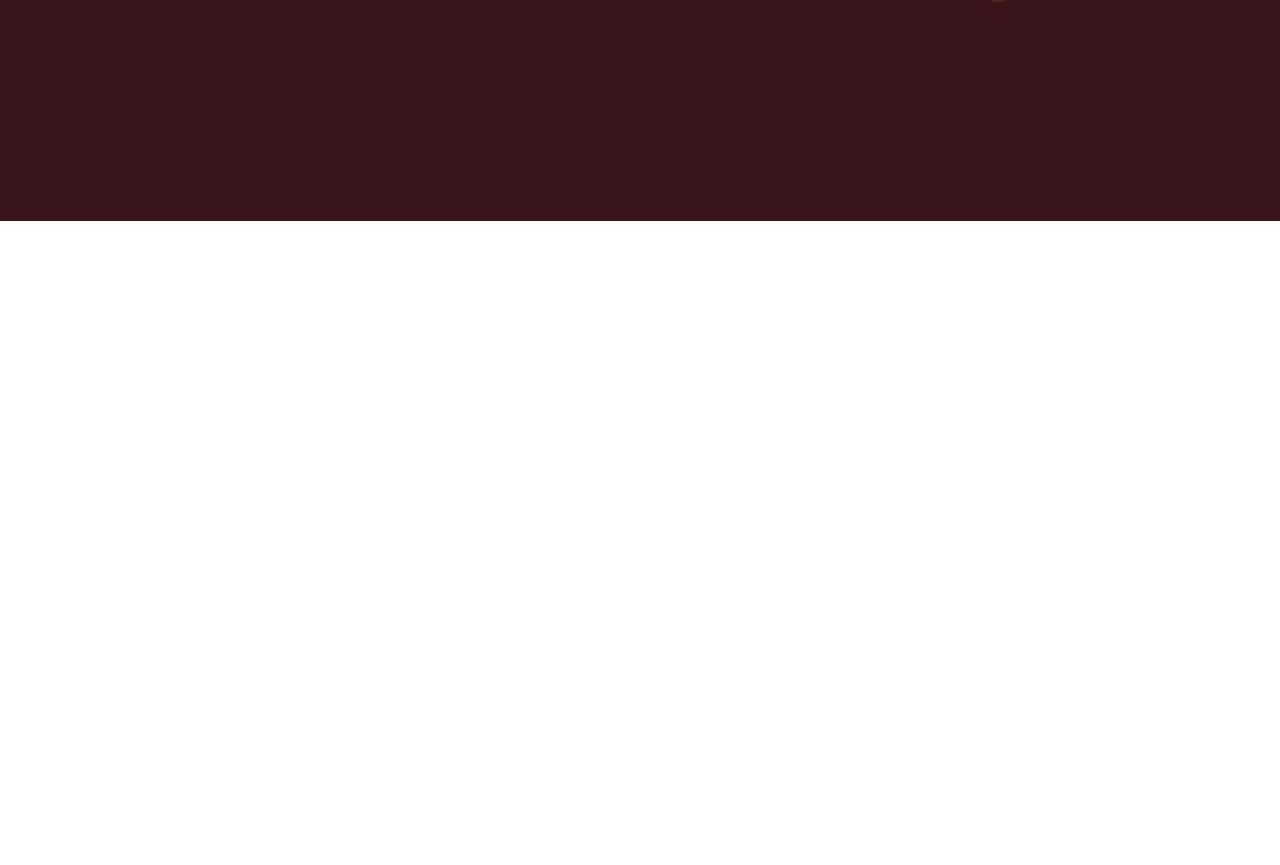
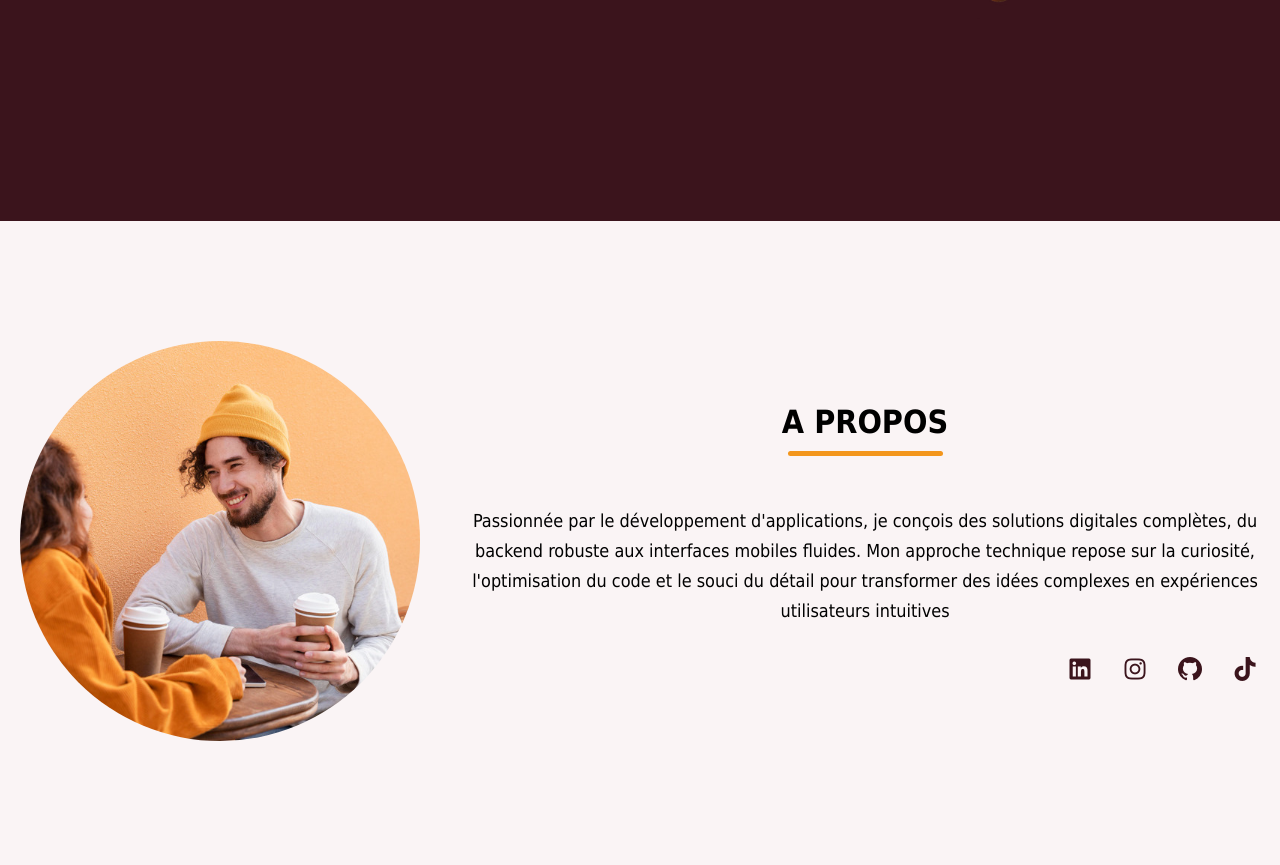
Before and after one commit to lindsey2002/Portfolio, a plain HTML site: page index.html in a window 1280 px wide. Shown: the part 599-1464 px from the top of the page. Before the commit the page ends 820 px from the top, so only its background shows below. Drawn offline with Linux system fonts and the light colour scheme.

Commit message:
section a propos de fini reste les images + logo

```diff
--- a/CSS/style.css
+++ b/CSS/style.css
@@ -108,6 +108,23 @@ img{
     width: 100%;
 }
 
+.section-title{
+    text-align: center;
+    padding: 60px 0 100px;
+    text-transform: uppercase;
+    font-size: var(--font-size-xl);
+}
+
+.section-title::after{
+    content: "";
+    width: 155px;
+    height: 5px;
+    display: block;
+    margin: 10px auto 0;
+    background: var(--secondary-color);
+    border-radius: var(--border-radius-s);
+}
+
 /* Navbar stylings */
 .hero-section{
     background: var(--primary-color);
@@ -170,6 +187,57 @@ img{
 .hero-section .hero-image-wrapper{
     max-width: 400px;
     margin-right: 30px;
+}
+
+.about-section{
+    padding: 120px 0;
+    background: var(--light-pink-color);
+}
+
+.about-section .section-content{
+    display: flex;
+    gap: 50px;
+    align-items: center;
+    justify-content: space-between;
+}
+
+.about-section .about-image-wrapper .about-image{
+    width: 400px;
+    height: 400px;
+    object-fit: cover;
+    border-radius: var(--border-radius-circle);
+}
+
+.about-section .about-details .section-title{
+    padding: 0;
+}
+
+.about-section .about-details {
+    max-width: 80%;
+}
+
+.about-section .about-details .text{
+    line-height: 30px;
+    margin: 50px 0 30px;
+    text-align: center;
+    font-size: var(--font-size-m);
+}
+
+.about-section .social-link-list .social-link{
+    color: var(--primary-color);
+    font-size: var(--font-size-l);
+    transition: 0.2s ease;
+}
+
+.about-section .social-link-list .social-link:hover{
+    color: var(--secondary-color);
+}
+
+.about-section .social-link-list {
+    display: flex;
+    justify-content: flex-end; /* flex-start pour à gauche, ou flex-end pour à droite */
+    gap: 25px;
+    margin-top: 20px;
 }
 
 @media screen and (max-width: 900px){
@@ -255,4 +323,16 @@ img{
     .hero-section .hero-details .buttons{
         justify-content: center;
     }
+
+    .about-section .section-content{
+        flex-direction: column;
+        gap: 70px;
+    }
+
+    .about-section .about-image-wrapper .about-image{
+        width: 100%;
+        height: 100%;
+        max-width: 300px;
+        aspect-ratio: 1;
+    }
 }
--- a/index.html
+++ b/index.html
@@ -25,7 +25,7 @@
                     <a href="#" class="nav-link">Accueil</a>
                 </li>
                 <li class="nav-item">
-                    <a href="#" class="nav-link">À propos</a>
+                    <a href="#about" class="nav-link">À propos</a>
                 </li>
                 <li class="nav-item">
                     <a href="#" class="nav-link">Projets</a>
@@ -66,6 +66,29 @@
                 </div>
             </div>
         </section>
+
+         <!-- about section -->
+         <section id="about" class="about-section">
+            <div class="section-content">
+                <div class="about-image-wrapper">
+                    <img src="assets/about-image.jpg" alt="A propos de moi" class="about-image">
+                </div>
+
+                <div class="about-details">
+                    <h2 class="section-title">A Propos</h2>
+                    <p class="text">
+                        Passionnée par le développement d'applications, je conçois des solutions digitales complètes, du backend robuste aux interfaces mobiles fluides. Mon approche technique repose sur la curiosité, l'optimisation du code et le souci du détail pour transformer des idées complexes en expériences utilisateurs intuitives
+                    </p>
+
+                    <div class="social-link-list">
+                        <a href="https://www.linkedin.com/in/heredia-koumba-1a3751380" class="social-link"><i class="fa-brands fa-linkedin"></i></a>
+                        <a href="https://www.instagram.com/heredialindsey?igsh=bDM4ZmhlY3A0Y3ds" class="social-link"><i class="fa-brands fa-instagram"></i></a>
+                        <a href="https://github.com/lindsey2002" class="social-link"><i class="fa-brands fa-github"></i></a>
+                        <a href="https://www.tiktok.com/@heredialindsey" class="social-link"><i class="fa-brands fa-tiktok"></i></a>
+                    </div>
+                </div>
+            </div>
+         </section>
     </main>
 
 
```
Also changed, not shown: assets/about-image.jpg (added).
